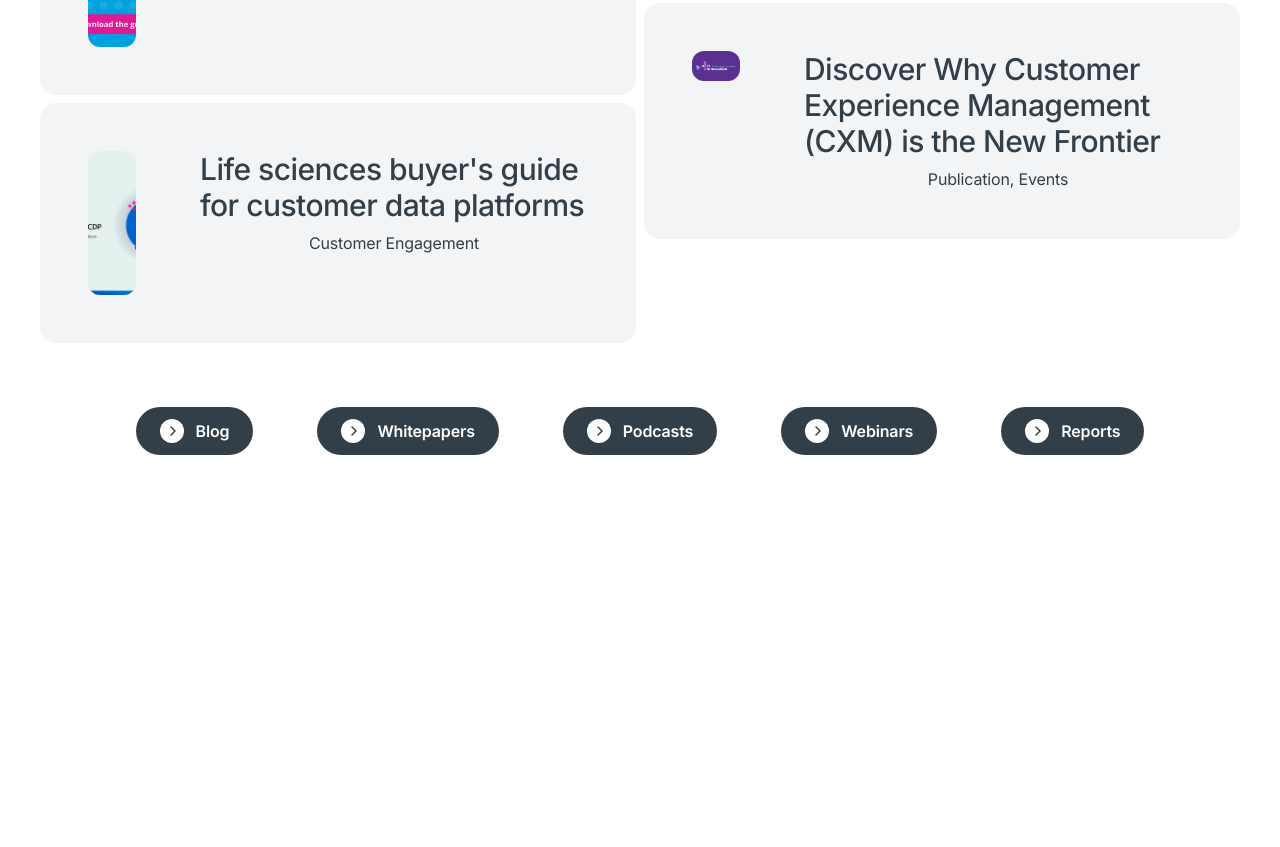
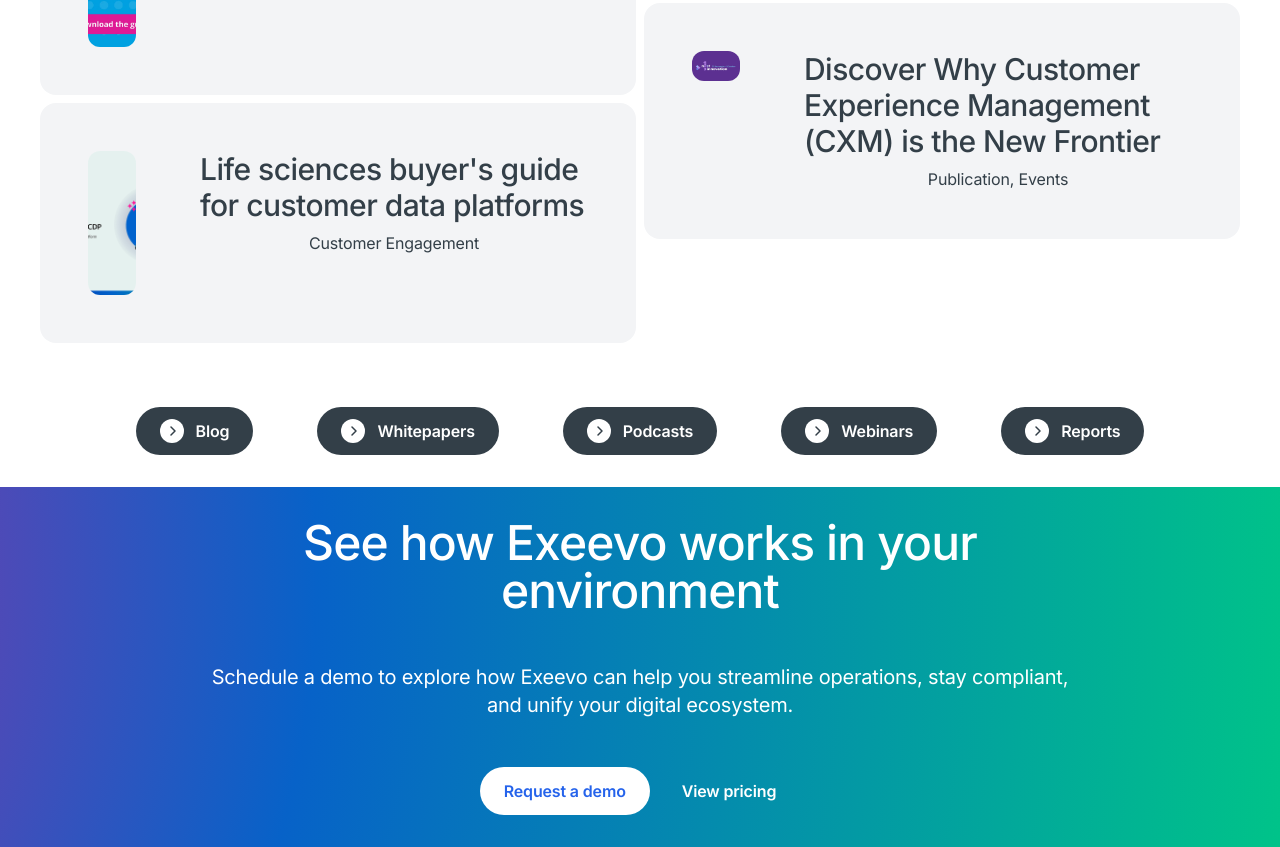
Before and after one commit to DenisMoldovanu/Exeevo-AI-Generate, a website built with Vite: page index.html in a window 1280 px wide. Shown: the part 5619-6466 px from the top of the page. Before the commit the page ends 6106 px from the top, so only its background shows below. Built offline with nearby package versions, Linux system fonts and the light colour scheme.

Commit message:
set banner section

```diff
--- a/index.html
+++ b/index.html
@@ -1860,6 +1860,39 @@
             </div>
         </section>
 
+        <!-- Demo Request Section -->
+        <section class="demo-request py-24 lg:py-32 relative">
+            <!-- Gradient Background -->
+            <div class="absolute inset-0 bg-gradient-radial from-pink-500 via-blue-500 to-green-400"></div>
+
+            <div class="container mx-auto relative z-10">
+                <div class="flex flex-col items-center gap-12 lg:gap-12 px-6">
+                    <!-- Section Header -->
+                    <div class="text-center max-w-4xl">
+                        <h2 class="text-4xl lg:text-5xl font-medium text-white leading-[1.2] tracking-[-0.018em] mb-12">
+                            See how Exeevo works in your environment
+                        </h2>
+                        <p class="text-lg lg:text-xl font-normal text-white leading-[1.33] tracking-[-0.01em]">
+                            Schedule a demo to explore how Exeevo can help you streamline operations, stay compliant, and unify your digital ecosystem.
+                        </p>
+                    </div>
+
+                    <!-- Action Buttons -->
+                    <div class="flex flex-col sm:flex-row items-center gap-8 lg:gap-8">
+                        <!-- Primary Button -->
+                        <button class="inline-flex items-center justify-center gap-2 px-6 py-3 h-12 bg-white text-blue-600 font-semibold text-base leading-[1.33] tracking-[-0.01em] rounded-full hover:bg-gray-100 transition-colors">
+                            Request a demo
+                        </button>
+
+                        <!-- Secondary Button -->
+                        <button class="inline-flex items-center justify-center gap-2 px-6 py-3 h-12 text-white font-semibold text-base leading-[1.33] tracking-[-0.01em] hover:text-gray-200 transition-colors">
+                            View pricing
+                        </button>
+                    </div>
+                </div>
+            </div>
+        </section>
+
         <script type="module" src="./src/js/main.js"></script>
     </body>
 </html>
--- a/src/css/main.css
+++ b/src/css/main.css
@@ -81,4 +81,9 @@
   .swiper-button-next.swiper-button-disabled {
     @apply opacity-30 cursor-not-allowed;
   }
+
+  /* Demo Request Section Gradient Background */
+  .bg-gradient-radial {
+    background: radial-gradient(circle at -52% 23%, rgba(223, 25, 149, 1) 0%, rgba(7, 98, 200, 1) 50%, rgba(0, 195, 137, 1) 100%);
+  }
 }
```
